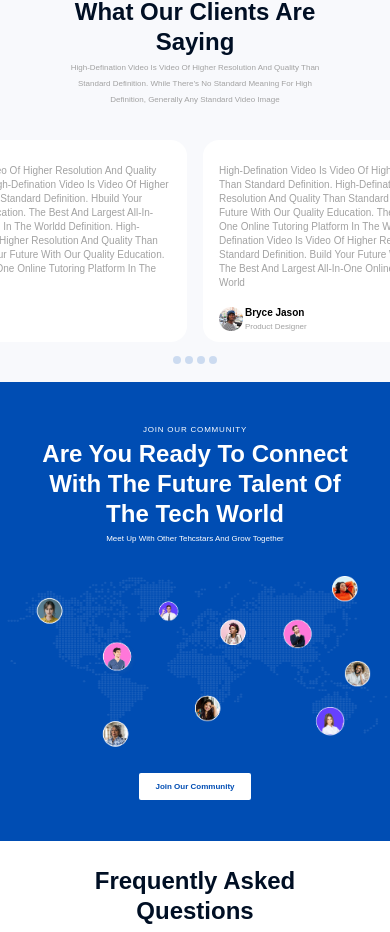
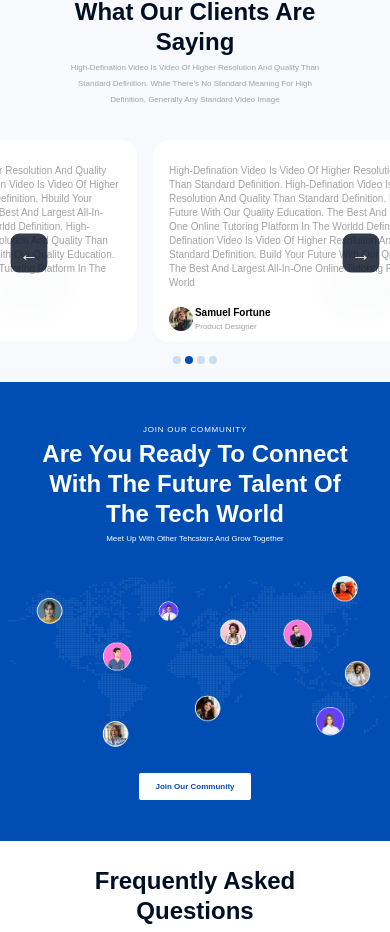
Before and after one commit to willhemz/techTime, a React (Vite) app: page / in a window 390 px wide. Shown: the part 4196-5128 px from the top of the page. Built offline with nearby package versions, Linux system fonts and the light colour scheme; a web font is replaced by a local one.

Commit message:
feat: scroll left scroll right feature for the browse our courses section

```diff
--- a/src/component/Eight.tsx
+++ b/src/component/Eight.tsx
@@ -35,7 +35,7 @@ const Eight = (): ReactElement => {
   )
 
   const content: ReactElement = (
-    <article className='eight'>
+    <article id='community' className='eight'>
       {first}
       {third}
       {fourth}
--- a/src/component/Fifth.tsx
+++ b/src/component/Fifth.tsx
@@ -73,7 +73,7 @@ const Fifth = (): ReactElement => {
   )
 
   const content: ReactElement = (
-    <article className='fifth'>
+    <article id='about-us' className='fifth'>
       <div className='fifth__content'>
         {first}
         {second}
--- a/src/component/First.tsx
+++ b/src/component/First.tsx
@@ -6,6 +6,7 @@ const First = (): ReactElement => {
   const [viewLinks, setViewLinks] = useState<boolean>(false)
   const containerRef = useRef<HTMLDivElement>(null!)
   const elementRef = useRef<HTMLUListElement>(null!)
+  const [linkValue, setLinkValue] = useState<string>('Home')
 
   useEffect((): void => {
     const conHeight: number = elementRef.current.getBoundingClientRect().height
@@ -30,7 +31,10 @@ const First = (): ReactElement => {
             {data.map((item) => {
               return (
                 <li
-                  className='header__content__links--url p-3 md:p-0 lg:0'
+                  onClick={() => setLinkValue(item.name)}
+                  className={`header__content__links--url p-3 md:p-0 lg:0 ${
+                    linkValue === item.name ? 'text-white' : 'text-bluT'
+                  }`}
                   key={item.id}>
                   <a href={item.link}>{item.name}</a>
                 </li>
@@ -42,7 +46,9 @@ const First = (): ReactElement => {
           </button>
         </div>
         <button
-          className='md:hidden header__btnList'
+          className={`md:hidden header__btnList transition-all ease-linear duration-300 ${
+            viewLinks && ' rotate-[-90deg]'
+          }`}
           onClick={(): void => setViewLinks(!viewLinks)}>
           <GiHamburgerMenu />
         </button>
--- a/src/component/Second.tsx
+++ b/src/component/Second.tsx
@@ -5,7 +5,7 @@ const Second = (): ReactElement => {
   const { people, hero, arrow, wire, greeny, yello, arrInvert }: ImageType =
     images
   const content: ReactElement = (
-    <article className='second'>
+    <article id='home' className='second'>
       <div className='second__content'>
         <header className='second__content__header'>
           <section className='flex flex-col items-center justify-center gap-[17.87px] lg:items-start lg:gap-8 w-full'>
--- a/src/component/Seventh/Comment.tsx
+++ b/src/component/Seventh/Comment.tsx
@@ -1,10 +1,17 @@
 import { ReactElement } from 'react'
 import { PropsType } from './data'
+
+type Data = {
+  id: string
+  value: string
+  location: number
+  setValue: React.Dispatch<React.SetStateAction<string>>
+}
 
 const Comment = ({ img, name, position, content }: PropsType): ReactElement => {
   return (
     <div
-      className={`w-[332px] xl:w-[603px] h-full bg-white rounded-2xl xl:rounded-3xl flex flex-col items-start py-6 px-4 gap-[10px]`}>
+      className={`w-[332px] xl:w-[603px] h-full bg-white rounded-2xl xl:rounded-3xl flex flex-col items-start py-6 px-4 gap-[10px] shrink-0 transition-all duration-1000`}>
       <div className='flex flex-col items-start gap-4 xl:gap-5'>
         <header className='font-satoshi font-[500] text-[10px] leading-[14px] xl:text-sm xl:leading-[26px] capitalize text-[#a2a2a2]'>
           {content}
@@ -16,7 +23,7 @@ const Comment = ({ img, name, position, content }: PropsType): ReactElement => {
               {name}
             </h5>
             <p className='font-satoshi text-[8px] leading-[11px] xl:text-xs xl:leading-4 capitalize text-[#a1a1a1]'>
-              {position}
+              {position as string}
             </p>
           </div>
         </footer>
--- a/src/component/Seventh/Seventh.tsx
+++ b/src/component/Seventh/Seventh.tsx
@@ -1,8 +1,35 @@
-import { ReactElement } from 'react'
+import { ReactElement, useCallback, useEffect, useRef } from 'react'
 import Comment from './Comment'
 import { data, PropsType } from './data'
 
 const Seventh = (): ReactElement => {
+  const containerRef = useRef<HTMLElement>(null!)
+
+  const newNodes = useCallback((): void => {
+    const nodeItems: NodeListOf<ChildNode> = containerRef.current.childNodes
+    nodeItems.forEach((item) => {
+      let clone: Node = item.cloneNode(true)
+      containerRef.current.appendChild(clone)
+    })
+  }, [])
+
+  useEffect(() => {
+    newNodes()
+  }, [])
+
+  const handlePos = useCallback((val: string): void => {
+    const value: number = 10
+    let pos: number = containerRef.current.getBoundingClientRect().left
+    if (val === 'reverse') {
+      pos += value
+      containerRef.current.style.left = `${pos}px`
+    }
+    if (val === 'promote') {
+      pos -= value
+      containerRef.current.style.left = `${pos}px`
+    }
+  }, [])
+
   const rolls = Array.from(new Array(data.length).keys())
   const first: ReactElement = (
     <section className='flex flex-col justify-center items-center gap-[3.1px] xl:gap-2 w-[80.37%] lg:w-[46.41%] xl:w-[80%]'>
@@ -18,26 +45,47 @@ const Seventh = (): ReactElement => {
   )
 
   const second: ReactElement = (
-    <section className='w-full h-[225.96px] xl:h-[346px] flex flex-col justify-between items-center'>
-      <header className='flex items-start gap-4 xl:gap-6 w-auto  xl:w-[2484px] h-[201.96px] xl:h-[296px]'>
+    <section className='w-full h-[225.96px] xl:h-[346px] flex flex-col justify-end items-center relative'>
+      <header
+        ref={containerRef}
+        className='flex items-start gap-4 xl:gap-6 w-auto  xl:w-[2484px] h-[201.96px] xl:h-[296px] absolute top-0 left-[-50%]'>
         {data.map((item: PropsType, index: number): ReactElement => {
           return <Comment key={index.toString()} {...item} />
         })}
       </header>
       <footer className='flex items-start justify-center gap-1 xl:gap-2 h-[10px] w-full'>
-        {rolls.map((item) => {
+        {rolls.map((item, index) => {
           return (
             <div
-              className={`w-2 h-2 xl:w-[10px] xl:h-[10px] rounded-xl bg-[#ccdbf0]`}
+              className={`w-2 h-2 xl:w-[10px] xl:h-[10px] rounded-xl ${
+                index === 1 ? 'bg-blu' : 'bg-[#ccdbf0]'
+              } `}
               key={item}></div>
           )
         })}
       </footer>
+      <aside className='absolute top-0 left-0 w-full h-full flex items-center'>
+        <div className='w-full flex justify-between mx-3'>
+          <button
+            onClick={() => {
+              if (containerRef.current.getBoundingClientRect().left < 0)
+                handlePos('reverse')
+            }}
+            className='shadow-2xl shadow-slate-500 bg-slate-900 text-lg md:text-3xl lg:text-5xl px-2 lg:px-4 py-1 lg:py-2 rounded-lg text-white animate-resize'>
+            &larr;
+          </button>
+          <button
+            onClick={() => handlePos('promote')}
+            className='shadow-2xl shadow-slate-500 bg-slate-900 text-lg md:text-3xl lg:text-5xl px-2 lg:px-4 py-1 lg:py-2 rounded-lg text-white animate-resize'>
+            &rarr;
+          </button>
+        </div>
+      </aside>
     </section>
   )
 
   const content: ReactElement = (
-    <article className='seventh'>
+    <article id='testimonial' className='seventh'>
       {first}
       {second}
     </article>
--- a/src/component/Seventh/data.tsx
+++ b/src/component/Seventh/data.tsx
@@ -1,5 +1,10 @@
+export type Func = (val: string) => void
+
 export interface PropsType {
-  [index: string]: string
+  img: string
+  name: string
+  position: string
+  content: string
 }
 
 const bella = new URL('../../assets/images/bella.png', import.meta.url).href
--- a/src/component/Sixth.tsx
+++ b/src/component/Sixth.tsx
@@ -123,7 +123,7 @@ const Sixth = (): ReactElement => {
   )
 
   const fourth: ReactElement = (
-    <button className='btn btn__blue md:btn__blue--large'>
+    <button className='btn btn__blue w-auto md:w-auto md:btn__blue--large'>
       <span className='hidden md:block'>Explore All courses</span>
       <span className='md:hidden'>view courses</span>
     </button>
@@ -138,7 +138,7 @@ const Sixth = (): ReactElement => {
   )
 
   const content: ReactElement = (
-    <article className='sixth'>
+    <article id='courses' className='sixth'>
       <div className='sixth__content'>
         {first}
         {second}
--- a/src/index.css
+++ b/src/index.css
@@ -22,6 +22,10 @@
 
   #root {
     @apply w-full;
+  }
+
+  ::-webkit-scrollbar {
+    scroll-behavior: smooth;
   }
 }
 
@@ -77,7 +81,7 @@
   }
 
   .header__content__linksWrapper {
-    @apply flex items-center gap-10 md:gap-2 lg:gap-10 h-auto w-full absolute top-[24px] left-0 bg-blu overflow-hidden border-b-white duration-500 ease-linear transition-all z-50;
+    @apply flex items-center gap-10 md:gap-2 lg:gap-10 h-auto w-full absolute top-[24px] left-0 bg-blu overflow-hidden border-b-white duration-300 ease-linear transition-all z-50;
   }
 
   .header__content__linksWrapper.modifier {
@@ -85,7 +89,7 @@
   }
 
   .header__content__links--url a {
-    @apply font-satoshi font-bold text-base md:text-xs lg:text-base leading-[22px] text-bluT capitalize;
+    @apply font-satoshi font-bold text-base md:text-xs lg:text-base leading-[22px]  capitalize;
   }
 
   /* Second */
--- a/tailwind.config.cjs
+++ b/tailwind.config.cjs
@@ -18,11 +18,18 @@ module.exports = {
       },
       keyframes: {
         carousel: {
-          '100%': { transform: 'translateX(-301.5px)' },
+          '0%': { transform: 'translateX(100%)' },
+        },
+        reshape: {
+          '50%': {
+            transform: 'scale(1.1)',
+            opacity: '.8',
+          },
         },
       },
       animation: {
         'free-flow': 'carousel 10s linear infinite',
+        resize: 'reshape 2s linear infinite',
       },
       screens: {
         xs: '550px',
```
